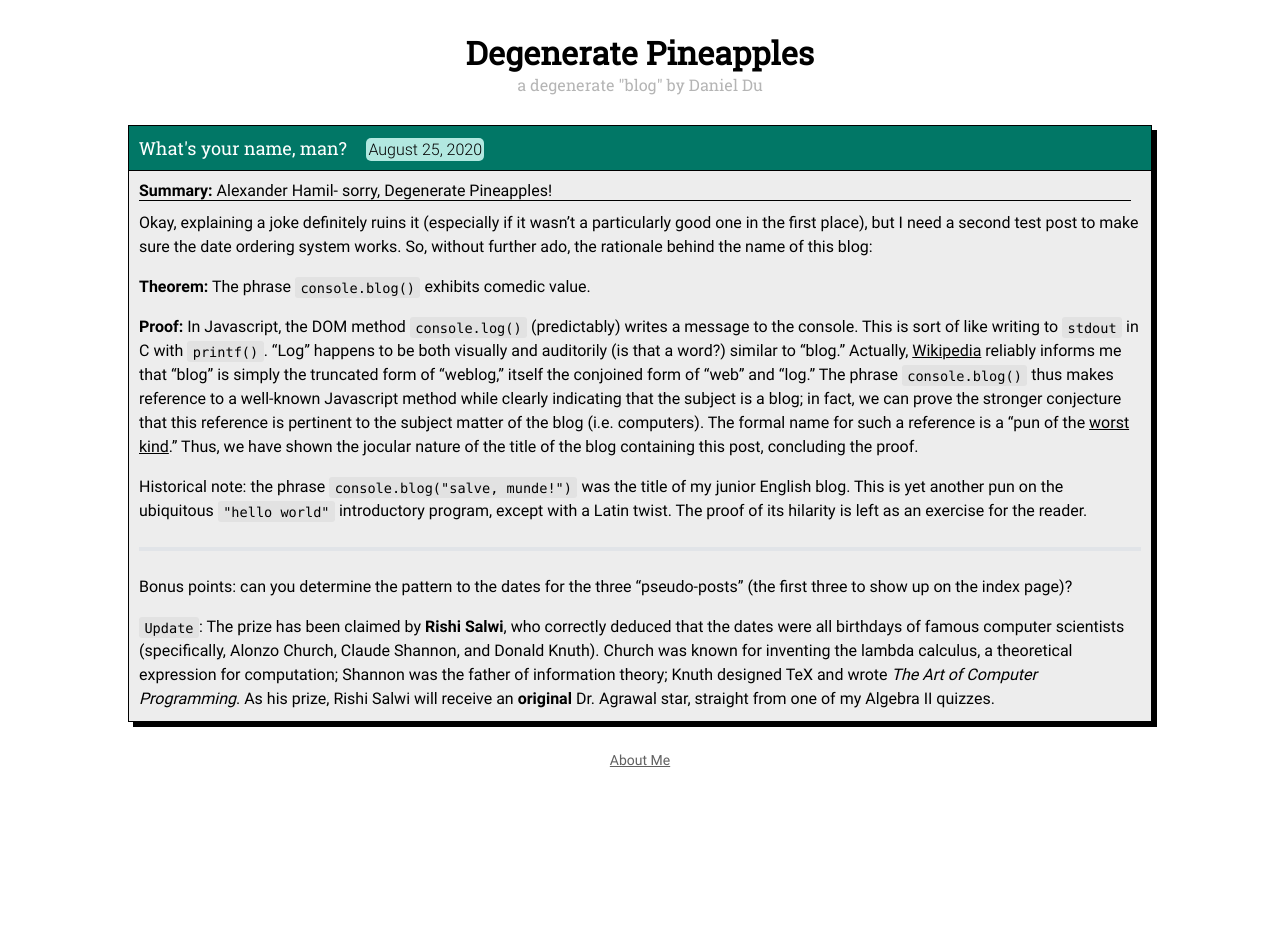
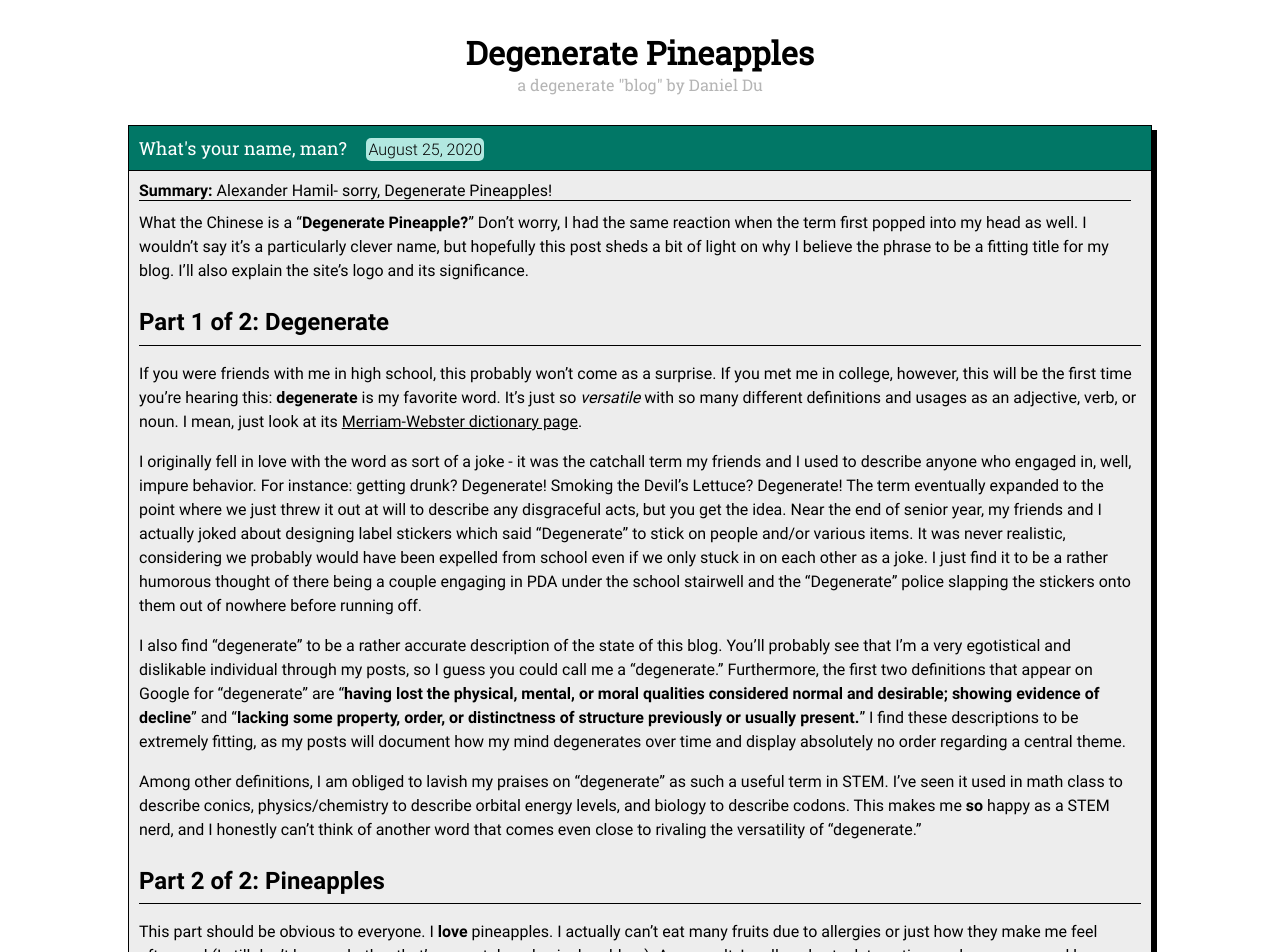
Before and after one commit to degeneratepineapples/degeneratepineapples.github.io, a Jekyll site: the page built from _posts/2020-08-25-name.md, in a window 1280 px wide and 1400 px high. Shown: the top 952 px of the window. Built offline with Jekyll 4.4.1, drawn with Linux system fonts in a browser that asks for light colours; some of the changed text lies outside the part shown.

Commit message:
What's your name, man?

```diff
--- a/_posts/2020-08-25-name.md
+++ b/_posts/2020-08-25-name.md
@@ -6,16 +6,35 @@ summary: "Alexander Hamil- sorry, Degenerate Pineapples!"
 permalink: name
 ---
 
-Okay, explaining a joke definitely ruins it (especially if it wasn't a particularly good one in the first place), but I need a second test post to make sure the date ordering system works. So, without further ado, the rationale behind the name of this blog:
+What the Chinese is a "**Degenerate Pineapple?**" Don't worry, I had the same reaction when the term first popped into my head as well. I wouldn't say it's a particularly clever name, but hopefully this post sheds a bit of light on why I believe the phrase to be a fitting title for my blog. I'll also explain the site's logo and its significance.
 
-**Theorem:** The phrase `console.blog()` exhibits comedic value.
+## Part 1 of 2: Degenerate
+If you were friends with me in high school, this probably won't come as a surprise. If you met me in college, however, this will be the first time you're hearing this: **degenerate** is my favorite word. It's just so *versatile* with so many different definitions and usages as an adjective, verb, or noun. I mean, just look at its [Merriam-Webster dictionary page](https://www.merriam-webster.com/dictionary/degenerate).
 
-**Proof:** In Javascript, the DOM method `console.log()` (predictably) writes a message to the console. This is sort of like writing to `stdout` in C with `printf()`. "Log" happens to be both visually and auditorily (is that a word?) similar to "blog." Actually, [Wikipedia](https://en.wikipedia.org/wiki/Blog) reliably informs me that "blog" is simply the truncated form of "weblog," itself the conjoined form of "web" and "log." The phrase `console.blog()` thus makes reference to a well-known Javascript method while clearly indicating that the subject is a blog; in fact, we can prove the stronger conjecture that this reference is pertinent to the subject matter of the blog (i.e. computers). The formal name for such a reference is a "pun of the [worst kind](http://mathworld.wolfram.com/FirstKind.html)." Thus, we have shown the jocular nature of the title of the blog containing this post, concluding the proof.
+I originally fell in love with the word as sort of a joke - it was the catchall term my friends and I used to describe anyone who engaged in, well, impure behavior. For instance: getting drunk? Degenerate! Smoking the Devil's Lettuce? Degenerate! The term eventually expanded to the point where we just threw it out at will to describe any disgraceful acts, but you get the idea. Near the end of senior year, my friends and I actually joked about designing label stickers which said "Degenerate" to stick on people and/or various items. It was never realistic, considering we probably would have been expelled from school even if we only stuck in on each other as a joke. I just find it to be a rather humorous thought of there being a couple engaging in PDA under the school stairwell and the "Degenerate" police slapping the stickers onto them out of nowhere before running off.
 
-Historical note: the phrase `console.blog("salve, munde!")` was the title of my junior English blog. This is yet another pun on the ubiquitous `"hello world"` introductory program, except with a Latin twist. The proof of its hilarity is left as an exercise for the reader.
+I also find "degenerate" to be a rather accurate description of the state of this blog. You'll probably see that I'm a very egotistical and dislikable individual through my posts, so I guess you could call me a "degenerate." Furthermore, the first two definitions that appear on Google for "degenerate" are "**having lost the physical, mental, or moral qualities considered normal and desirable; showing evidence of decline**" and "**lacking some property, order, or distinctness of structure previously or usually present.**" I find these descriptions to be extremely fitting, as my posts will document how my mind degenerates over time and display absolutely no order regarding a central theme.
 
----
+Among other definitions, I am obliged to lavish my praises on "degenerate" as such a useful term in STEM. I've seen it used in math class to describe conics, physics/chemistry to describe orbital energy levels, and biology to describe codons. This makes me **so** happy as a STEM nerd, and I honestly can't think of another word that comes even close to rivaling the versatility of "degenerate."
 
-Bonus points: can you determine the pattern to the dates for the three "pseudo-posts" (the first three to show up on the index page)?
+## Part 2 of 2: Pineapples
+This part should be obvious to everyone. I **love** pineapples. I actually can't eat many fruits due to allergies or just how they make me feel afterward (I still don't know whether that's a mental or physical problem). As a result, I really only stuck to eating apples, grapes, and bananas growing up. But one day in high school, I saw that my mother had bought some canned Dole pineapple chunks. I decided try them out, since I had eaten actual pineapples before and not felt sick from them, and let me tell you: the taste was **divine.** In fact, I dare say it **slapped.** My mind was absolutely blown, and I kept on eating the Dole cans for days until they ran out. Of course, my mother did not always have a fresh stock of pineapple cans, but when she did, I suppose my reaction would resemble this meme that kids nowadays use:
 
-`Update`: The prize has been claimed by **Rishi Salwi**, who correctly deduced that the dates were all birthdays of famous computer scientists (specifically, Alonzo Church, Claude Shannon, and Donald Knuth). Church was known for inventing the lambda calculus, a theoretical expression for computation; Shannon was the father of information theory; Knuth designed TeX and wrote *The Art of Computer Programming*. As his prize, Rishi Salwi will receive an **original** Dr. Agrawal star, straight from one of my Algebra II quizzes.
+<img alt="Me and my Pineapples" src="../../img/pineapple_meme.png" style="max-height: 500px">
+
+However, this behavior only continued for about a year. I don't exactly know why - perhaps it was just that particular batch of cans - but I eventually found the taste of the pineapples to be quite repulsive. I recall that I was bothered by the extremely metallic flavor of the pineapples chunks, presumably leaching off of the inside of the can. Consequently, I abandoned eating canned pineapples for a while. Nevertheless, God had a greater plan for me! A few months later, my mom purchased some cans **again,** and I didn't want to waste food so I tried eating them once more. I'd liken my reaction to that of Anton Ego tasting ratatouille for the first time since his childhood: it was **spectacular.** I haven't abandoned my love for pineapples since, and they accompany me where I go. People often give me odd looks when they see me just eating out of the can with a fork, but I don't care one bit. I'm just living my own life.
+
+Quick side rant: my love for pineapples has given me answers to some annoying icebreaker questions, like "what's my favorite fruit/food" and "what's fun fact about yourself." I hate those types of questions.
+
+As a final note, I found it rather ironic that the initials of this blog, **DP,** mirror those of the Daily Pennsylvanian. My site is clearly superior, however.
+
+## Logo Examination
+If you haven't noticed already, this site has a website icon. Here's a close-up picture of what it actually looks like:
+
+<img alt="Degenerate Pineapples Logo" src="../../img/dp_logo.png">
+
+I commissioned the talented Vickie Hua to draw a logo for the phrase "**Degenerate Pineapple,**" because graphic design *is* her passion after all. After some sketch drafts and *friendly* text exchanges about what the logo should look like, I must honestly commend Victoria for drawing such a fantastic design. I'll do my best to replicate her explanations of *modern art* to me to explain my interpretation of the logo. That is, pretty much entirely BS.
+
+The primary object of focus is the annular pineapple slice, which is reminiscent of the canned pineapples I sometimes consume. The left of the pineapple slice is a healthy yellow color, but it degenerates into a brownish decaying color as you move right. I suppose this is symbolic in a few ways. You could say that pineapples give me life, and I still have a good amount left in me as depicted by the yellow side of the pineapple slice. However, this blog serve as concrete evidence that my mind is slowly descending into madness, which you could say is represented by the brown gradient.
+
+As for the rest of the logo design, the pineapple slice serves a dual purpose as also one of two gears. In one sense, this depicts how my mental "gears" are turning as I detail my thoughts on this blog. It could also represent my love for the grind (you should check out my [25/8 grind](https://open.spotify.com/playlist/0lZYyz78c0pcbVTMbDv3S3) Spotify playlist by the way). I suppose I could even combine this idea with the previous deteriorating point by saying that I'll gradually turn into a machine as I grow older. Of course, I'm already an emotionless bot. However, perhaps society will suck all of the remaining life out of me and turn me into a thoughtless slave, programmed to serve the corrupt practices of higher authorities. Scary.
```
Also changed, not shown: _posts/2019-04-06-thirst.md (+1 -1 lines), _posts/2020-08-23-facts.md (+5 -9 lines), README.md, 1 other file.
